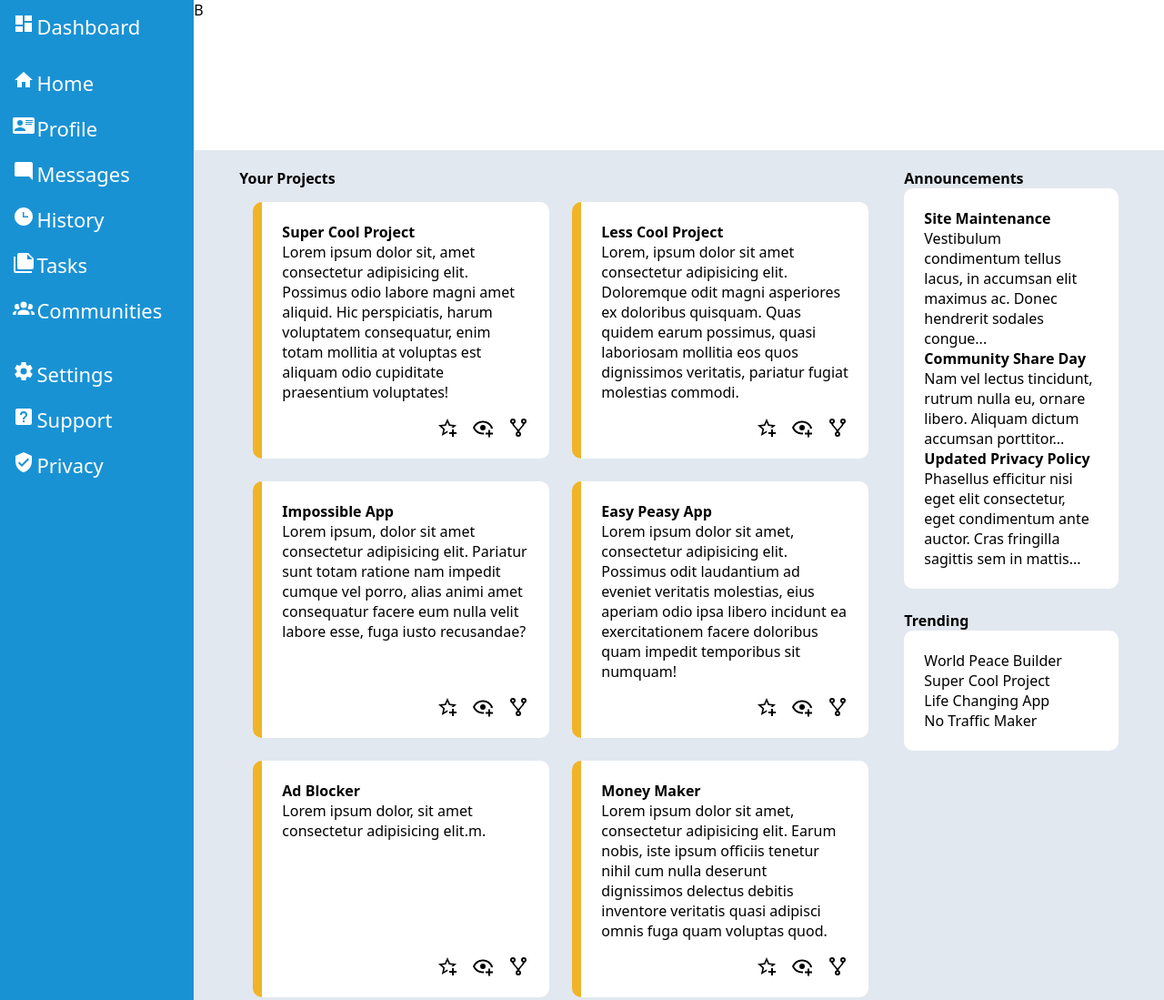
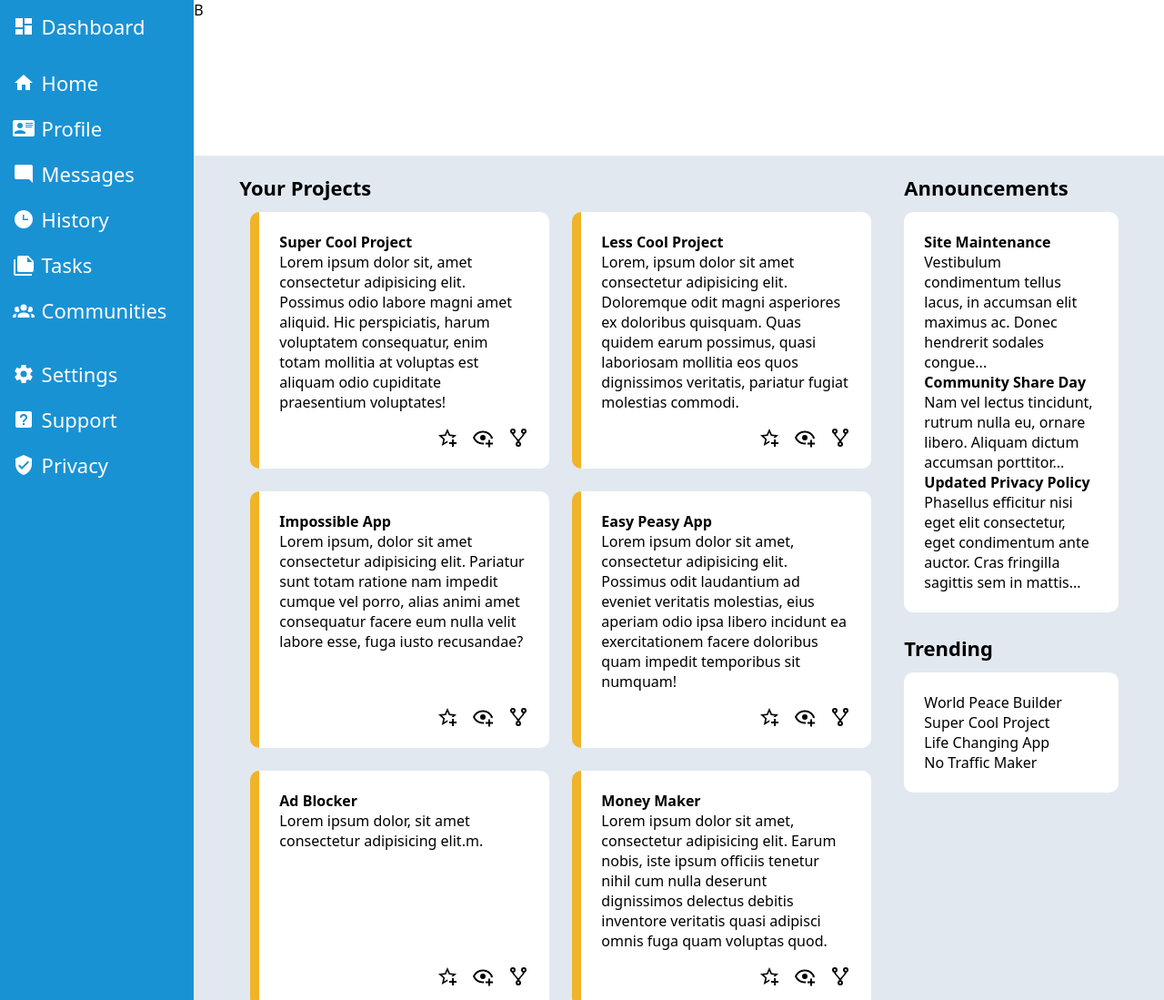
Before and after one commit to BraxtonChatman/Admin-Dashboard, a plain HTML site: page index.html in a window 1280 px wide. Shown: the top 1099 px of the page at 91% size. Drawn offline with Linux system fonts and the light colour scheme.

Commit message:
Update sidebar alignment and dashboard headings
Align dashboard link icons and links. Make spacing between dashboard
section titles and contents more consistent.

```diff
--- a/index.html
+++ b/index.html
@@ -12,7 +12,7 @@
             <div class="sidebar-title"><svg xmlns="http://www.w3.org/2000/svg" viewBox="0 0 24 24"><path d="M13,3V9H21V3M13,21H21V11H13M3,21H11V15H3M3,13H11V3H3V13Z" /></svg>Dashboard</div>
             <ul>
                 <li></li>
-                <li><svg xmlns="http://www.w3.org/2000/svg" viewBox="0 0 24 24"><path d="M10,20V14H14V20H19V12H22L12,3L2,12H5V20H10Z" /></svg>Home</li>
+                <li><svg xmlns="http://www.w3.org/2000/svg" viewBox="0 0 24 24"><path d="M10,20V14H14V20H19V12H22L12,3L2,12H5V20H10Z" /></svg><div>Home</div></li>
                 <li><svg xmlns="http://www.w3.org/2000/svg" viewBox="0 0 24 24"><path d="M2,3H22C23.05,3 24,3.95 24,5V19C24,20.05 23.05,21 22,21H2C0.95,21 0,20.05 0,19V5C0,3.95 0.95,3 2,3M14,6V7H22V6H14M14,8V9H21.5L22,9V8H14M14,10V11H21V10H14M8,13.91C6,13.91 2,15 2,17V18H14V17C14,15 10,13.91 8,13.91M8,6A3,3 0 0,0 5,9A3,3 0 0,0 8,12A3,3 0 0,0 11,9A3,3 0 0,0 8,6Z" /></svg>Profile</li>
                 <li><svg xmlns="http://www.w3.org/2000/svg" viewBox="0 0 24 24"><path d="M22,4C22,2.89 21.1,2 20,2H4A2,2 0 0,0 2,4V16A2,2 0 0,0 4,18H18L22,22V4Z" /></svg>Messages</li>
                 <li><svg xmlns="http://www.w3.org/2000/svg" viewBox="0 0 24 24"><path d="M12 2C6.5 2 2 6.5 2 12C2 17.5 6.5 22 12 22C17.5 22 22 17.5 22 12S17.5 2 12 2M17 13H11V7H12.5V11.5H17V13Z" /></svg>History</li>
@@ -29,7 +29,7 @@
         </div>
         <div class="dashboard">
             <div class="projects">
-                <div class="title">Your Projects</div>
+                <div class="dashboard-title">Your Projects</div>
                 <div class="projects-cards">
                     <div class="card">
                         <div><p class="title">Super Cool Project</p>Lorem ipsum dolor sit, amet consectetur adipisicing elit. Possimus odio labore magni amet aliquid. Hic perspiciatis, harum voluptatem consequatur, enim totam mollitia at voluptas est aliquam odio cupiditate praesentium voluptates!</div>
@@ -83,8 +83,8 @@
             </div>
 
             <div class="announcements">
-                <div class="title">Announcements</div>
-                <div class="announcement-container">
+                <div class="dashboard-title">Announcements</div>
+                <div class="announcement-container" id="d1">
                     <div class="announcement-card">
                         <p class="title">Site Maintenance</p>
                         <p>Vestibulum condimentum tellus lacus, in accumsan elit maximus ac. Donec hendrerit sodales congue...</p>
@@ -101,7 +101,7 @@
             </div>
 
             <div class="trending">
-                <div class="title">Trending</div>
+                <div class="dashboard-title">Trending</div>
                 <div class="trending-container">
                     <div class="trending-card">World Peace Builder</div>
                     <div class="trending-card">Super Cool Project</div>
--- a/style.css
+++ b/style.css
@@ -25,6 +25,11 @@
     display: grid;
     grid-template-columns: 1fr 6fr;
     padding: 6px;
+    gap: 6px;
+}
+
+li > svg, .sidebar-title > svg {
+    padding-top: 3px;
 }
 
 svg {
@@ -70,7 +75,7 @@ svg {
     display: grid;
     grid-template-columns: repeat(auto-fit, minmax(280px, 1fr));
     gap: 25px;
-    padding: 15px;
+    padding: 12px;
 }
 
 .projects-cards .card {
@@ -81,8 +86,20 @@ svg {
         gap: 16px;
 }
 
+.dashboard-title {
+    font-weight: bold;
+    font-size: 22px;
+}
+
 .title {
     font-weight: bold;
+}
+
+.announcements, .trending{
+
+    display: flex;
+    flex-direction: column;
+    gap: 12px;
 }
 
 .announcements{
```
